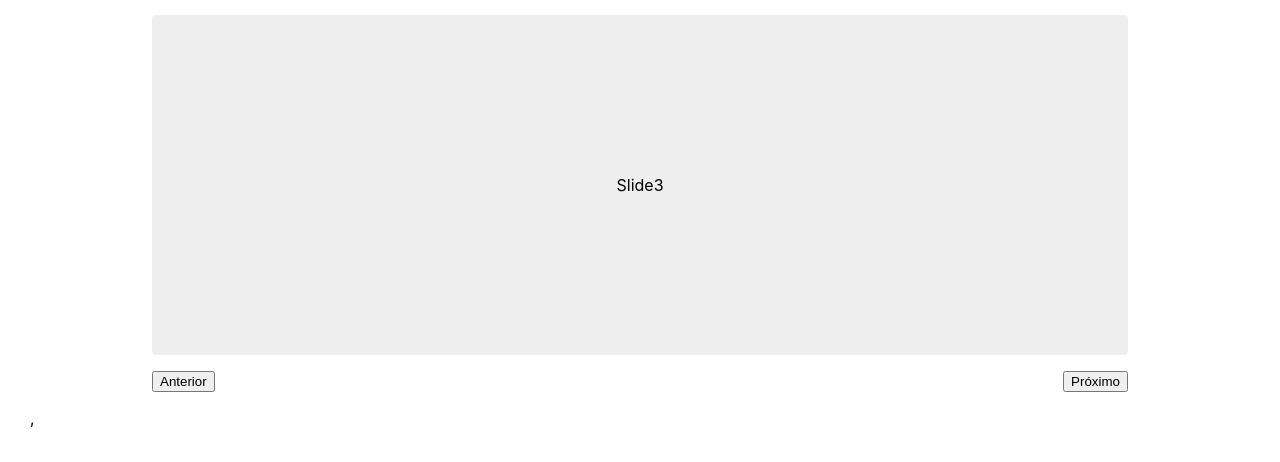
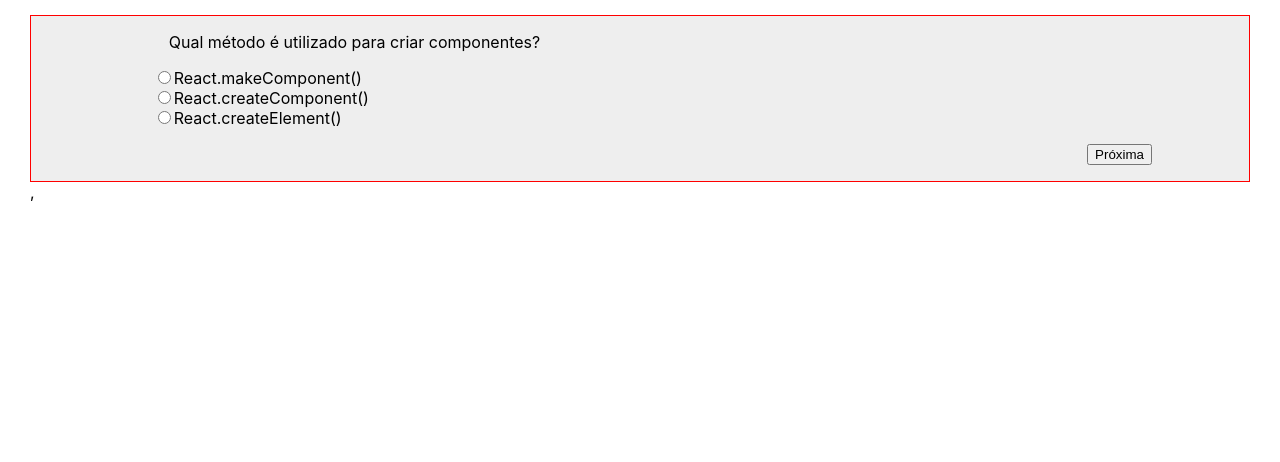
Before and after one commit to crissguinther/EstudosReact, a React (Create React App) app: page / in a window 1280 px wide. Shown: the top 462 px of the page. Built offline with nearby package versions, Linux system fonts and the light colour scheme.

Commit message:
Quiz do desafio de formularios completo

```diff
--- /dev/null
+++ b/src/DesafioFormularios/App.js
@@ -0,0 +1,14 @@
+import React from "react";
+import Display from "./components/Display";
+
+import { QuestionsStorage } from "./QuestionsContext";
+
+const App = () => {
+  return (
+    <QuestionsStorage>
+      <Display />
+    </QuestionsStorage>
+  );
+};
+
+export default App;
--- /dev/null
+++ b/src/DesafioFormularios/QuestionsContext.js
@@ -0,0 +1,74 @@
+import React from "react";
+
+export const QuestionsContext = React.createContext();
+
+export const QuestionsStorage = ({ children }) => {
+  const [rightQuestions, setRightQuestions] = React.useState(0);
+  const [perguntaAtiva, setPerguntaAtiva] = React.useState(0);
+  const [resposta, setResposta] = React.useState("");
+
+  // Funções que controlam as perguntas e o fluxo da aplicação
+  const proximaPergunta = () => {
+    if (resposta === perguntas[perguntaAtiva].resposta)
+      setRightQuestions(rightQuestions + 1);
+    setPerguntaAtiva(perguntaAtiva + 1);
+  };
+
+  const perguntaAnterior = () => {
+    setRightQuestions(rightQuestions - 1);
+    setPerguntaAtiva(perguntaAtiva - 1);
+  };
+
+  const perguntas = [
+    {
+      pergunta: "Qual método é utilizado para criar componentes?",
+      options: [
+        "React.makeComponent()",
+        "React.createComponent()",
+        "React.createElement()",
+      ],
+      resposta: "React.createElement()",
+      id: "p1",
+    },
+    {
+      pergunta: "Como importamos um componente externo?",
+      options: [
+        'import Component from "./Component"',
+        'require("./Component")',
+        'import "./Component"',
+      ],
+      resposta: 'import Component from "./Component"',
+      id: "p2",
+    },
+    {
+      pergunta: "Qual hook não é nativo?",
+      options: ["useEffect()", "useFetch()", "useCallback()"],
+      resposta: "useFetch()",
+      id: "p3",
+    },
+    {
+      pergunta: "Qual palavra deve ser utilizada para criarmos um hook?",
+      options: ["set", "get", "use"],
+      resposta: "use",
+      id: "p4",
+    },
+  ];
+
+  return (
+    <QuestionsContext.Provider
+      value={{
+        perguntas,
+        rightQuestions,
+        perguntaAtiva,
+        resposta,
+        setRightQuestions,
+        setPerguntaAtiva,
+        setResposta,
+        proximaPergunta,
+        perguntaAnterior,
+      }}
+    >
+      {children}
+    </QuestionsContext.Provider>
+  );
+};
--- /dev/null
+++ b/src/DesafioFormularios/components/Display.js
@@ -0,0 +1,42 @@
+import React from "react";
+
+import { QuestionsContext } from "../QuestionsContext";
+import styles from "../styles/Display.module.css";
+
+import Pergunta from "./Pergunta";
+
+const Display = () => {
+  const {
+    proximaPergunta,
+    perguntaAnterior,
+    perguntaAtiva,
+    perguntas,
+    rightQuestions,
+    setPerguntaAtiva,
+  } = React.useContext(QuestionsContext);
+
+  return (
+    <section className={styles.container}>
+      {perguntaAtiva <= perguntas.length - 1 ? (
+        <>
+          <Pergunta />
+          <nav className={styles.nav}>
+            <button onClick={proximaPergunta}>Próxima</button>
+            {perguntaAtiva > 0 && (
+              <button onClick={perguntaAnterior}>Anterior</button>
+            )}
+          </nav>
+        </>
+      ) : (
+        <>
+          <p>{`Você acertou ${rightQuestions} perguntas de um total de ${perguntas.length}`}</p>
+          <button className={styles.reset} onClick={() => setPerguntaAtiva(0)}>
+            Reiniciar
+          </button>
+        </>
+      )}
+    </section>
+  );
+};
+
+export default Display;
--- /dev/null
+++ b/src/DesafioFormularios/components/Pergunta.js
@@ -0,0 +1,24 @@
+import React from "react";
+
+import { QuestionsContext } from "../QuestionsContext";
+import styles from "../styles/Pergunta.module.css";
+
+import Radio from "./Radio";
+
+const Pergunta = () => {
+  const { perguntas, setResposta, perguntaAtiva } = React.useContext(
+    QuestionsContext
+  );
+
+  return (
+    <section className={styles.container}>
+      <p>{perguntas[perguntaAtiva].pergunta}</p>
+      <Radio
+        options={perguntas[perguntaAtiva].options}
+        onClick={({ target }) => setResposta(target.value)}
+      />
+    </section>
+  );
+};
+
+export default Pergunta;
--- /dev/null
+++ b/src/DesafioFormularios/components/Radio.js
@@ -0,0 +1,27 @@
+import React from "react";
+
+const Radio = ({ options, value = "", ...props }) => {
+  const [currentValue, setValue] = React.useState(value);
+
+  return (
+    <>
+      {options.map((opt) => (
+        <label style={{ display: "block" }} key={opt}>
+          <input
+            key={opt}
+            type="radio"
+            value={opt}
+            checked={currentValue === opt}
+            onChange={({ target }) => {
+              setValue(target.value);
+            }}
+            {...props}
+          />
+          {opt}
+        </label>
+      ))}
+    </>
+  );
+};
+
+export default Radio;
--- /dev/null
+++ b/src/DesafioFormularios/styles/Display.module.css
@@ -0,0 +1,17 @@
+.container {
+    background: #eee;
+    border    : 1px solid red;
+}
+
+.nav {
+    width          : 80vw;
+    margin         : 1rem auto;
+    display        : flex;
+    justify-content: space-between;
+    flex-direction : row-reverse;
+    order          : revert;
+}
+
+.reset {
+    margin: 1rem 30px;
+}
--- /dev/null
+++ b/src/DesafioFormularios/styles/Pergunta.module.css
@@ -0,0 +1,4 @@
+.container {
+    width : 80%;
+    margin: 0 auto;
+}
--- a/src/index.js
+++ b/src/index.js
@@ -5,7 +5,7 @@
 import "./style.css";
 // App deve ser puxado de acordo com a pagina do exercicio
 // para poder visualizá-los
-import App from "./animation/App";
+import App from "./DesafioFormularios/App";
 
 ReactDOM.render(
   <React.StrictMode>
```
